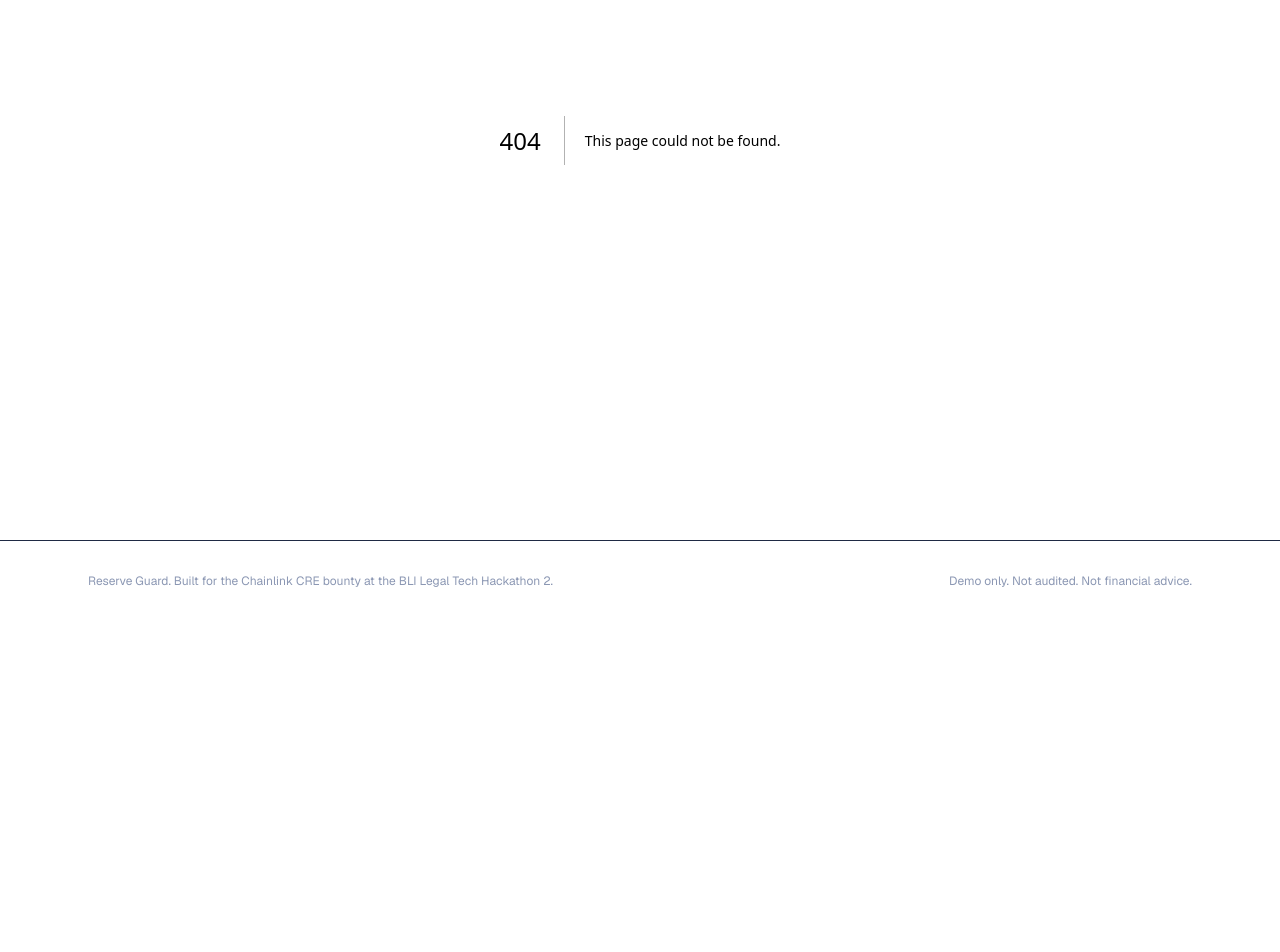
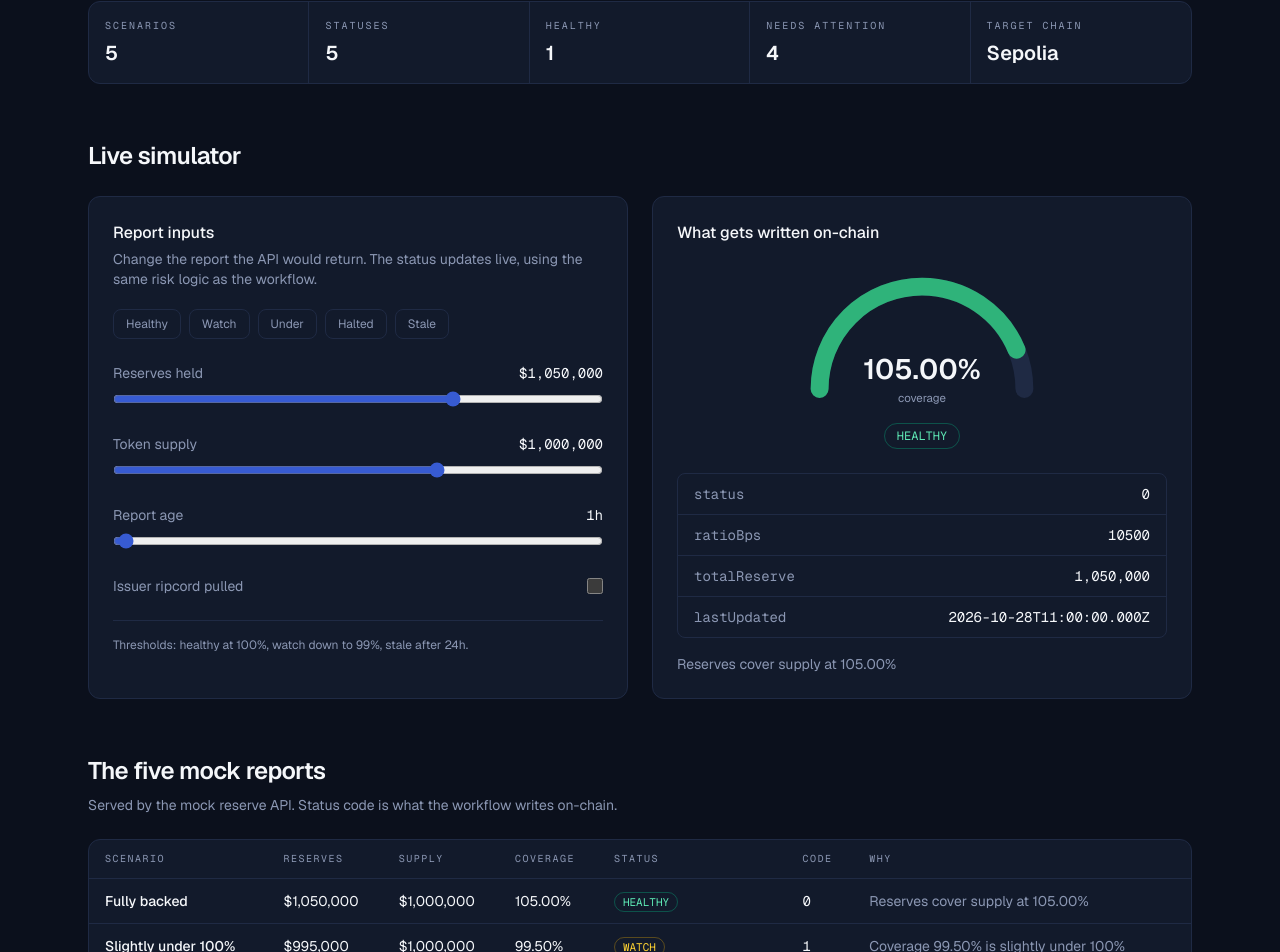
Before and after one commit to ayushsingh82/Attest, a Next.js app: page /dashboard in a window 1280 px wide. Before the commit this address had no page. Shown: the part 325-1277 px from the top of the page. Before the commit the page ends 946 px from the top, so only its background shows below. Built offline with nearby package versions, Linux system fonts and the light colour scheme.

Commit message:
Add dashboard with interactive simulator

```diff
--- /dev/null
+++ b/app/dashboard/page.tsx
@@ -0,0 +1,69 @@
+import { Simulator } from "@/components/simulator";
+import { PageTitle } from "@/components/site";
+import { STATUS_TONE, rows } from "@/lib/scenarios";
+import { cn } from "@/lib/utils";
+
+export const metadata = { title: "Dashboard" };
+
+const pct = (bps: number) => `${(bps / 100).toFixed(2)}%`;
+
+export default function DashboardPage() {
+  const tally = rows.reduce<Record<string, number>>((m, r) => ({ ...m, [r.result.status]: (m[r.result.status] ?? 0) + 1 }), {});
+  return (
+    <>
+      <PageTitle title="Dashboard" description="Try the risk logic, then see how each of the five mock reports is classified. The workflow runs this exact code on every node." />
+      <div className="mx-auto max-w-6xl space-y-14 px-4 py-12 sm:px-6">
+        <section>
+          <div className="grid grid-cols-2 divide-x divide-y overflow-hidden rounded-xl border bg-surface sm:grid-cols-3 lg:grid-cols-5 lg:divide-y-0">
+            {[
+              ["Scenarios", String(rows.length)],
+              ["Statuses", String(Object.keys(tally).length)],
+              ["Healthy", String(tally.HEALTHY ?? 0)],
+              ["Needs attention", String(rows.length - (tally.HEALTHY ?? 0))],
+              ["Target chain", "Sepolia"],
+            ].map(([k, v]) => (
+              <div key={k} className="p-4">
+                <p className="font-mono text-[10px] uppercase tracking-[0.2em] text-muted">{k}</p>
+                <p className="mt-1.5 text-xl font-semibold">{v}</p>
+              </div>
+            ))}
+          </div>
+        </section>
+
+        <section>
+          <h2 className="mb-6 text-2xl font-semibold tracking-tight">Live simulator</h2>
+          <Simulator />
+        </section>
+
+        <section>
+          <h2 className="text-2xl font-semibold tracking-tight">The five mock reports</h2>
+          <p className="mt-2 text-sm text-muted">Served by the mock reserve API. Status code is what the workflow writes on-chain.</p>
+          <div className="mt-6 overflow-x-auto rounded-xl border bg-surface">
+            <table className="w-full text-left text-sm">
+              <thead>
+                <tr className="border-b font-mono text-[10px] uppercase tracking-[0.15em] text-muted">
+                  {["Scenario", "Reserves", "Supply", "Coverage", "Status", "Code", "Why"].map((h) => (
+                    <th key={h} className="whitespace-nowrap px-4 py-3 font-normal">{h}</th>
+                  ))}
+                </tr>
+              </thead>
+              <tbody className="divide-y">
+                {rows.map((r) => (
+                  <tr key={r.id} className="transition-colors hover:bg-background/40">
+                    <td className="px-4 py-3 font-medium">{r.label}</td>
+                    <td className="px-4 py-3">${r.report.totalTrust.toLocaleString("en-US")}</td>
+                    <td className="px-4 py-3">${r.report.totalToken.toLocaleString("en-US")}</td>
+                    <td className="px-4 py-3">{pct(r.result.ratioBps)}</td>
+                    <td className="px-4 py-3"><span className={cn("rounded-full border px-2 py-0.5 font-mono text-[11px]", STATUS_TONE[r.result.status])}>{r.result.status}</span></td>
+                    <td className="px-4 py-3 font-mono">{r.result.statusCode}</td>
+                    <td className="min-w-56 px-4 py-3 text-muted">{r.result.reasons.join("; ")}</td>
+                  </tr>
+                ))}
+              </tbody>
+            </table>
+          </div>
+        </section>
+      </div>
+    </>
+  );
+}
--- /dev/null
+++ b/components/simulator.tsx
@@ -0,0 +1,112 @@
+"use client";
+
+import { useMemo, useState } from "react";
+import { assessReserves, DEFAULT_THRESHOLDS, type RiskStatus } from "@/cre/reserve-guard/risk";
+import { STATUS_TONE } from "@/lib/scenarios";
+import { cn } from "@/lib/utils";
+
+const NOW = Math.floor(Date.parse("2026-10-28T12:00:00Z") / 1000);
+const GAUGE: Record<RiskStatus, string> = {
+  HEALTHY: "#2fb37a",
+  WATCH: "#e8a93a",
+  STALE: "#e8a93a",
+  UNDERCOLLATERALIZED: "#e5484d",
+  HALTED: "#e5484d",
+};
+
+const PRESETS = [
+  { label: "Healthy", trust: 1_050_000, token: 1_000_000, ripcord: false, age: 1 },
+  { label: "Watch", trust: 995_000, token: 1_000_000, ripcord: false, age: 1 },
+  { label: "Under", trust: 900_000, token: 1_000_000, ripcord: false, age: 1 },
+  { label: "Halted", trust: 1_050_000, token: 1_000_000, ripcord: true, age: 1 },
+  { label: "Stale", trust: 1_050_000, token: 1_000_000, ripcord: false, age: 72 },
+];
+
+function Slider({ label, value, min, max, step, onChange, format }: { label: string; value: number; min: number; max: number; step: number; onChange: (n: number) => void; format: (n: number) => string }) {
+  return (
+    <label className="block">
+      <div className="flex items-baseline justify-between text-sm">
+        <span className="text-muted">{label}</span>
+        <span className="font-mono">{format(value)}</span>
+      </div>
+      <input type="range" min={min} max={max} step={step} value={value} onChange={(e) => onChange(Number(e.target.value))} className="mt-2 w-full accent-primary" />
+    </label>
+  );
+}
+
+export function Simulator() {
+  const [trust, setTrust] = useState(1_050_000);
+  const [token, setToken] = useState(1_000_000);
+  const [ripcord, setRipcord] = useState(false);
+  const [age, setAge] = useState(1);
+
+  const result = useMemo(
+    () => assessReserves({ accountName: "DemoUSD", totalTrust: trust, totalToken: token, ripcord, updatedAt: new Date((NOW - age * 3600) * 1000).toISOString() }, NOW),
+    [trust, token, ripcord, age],
+  );
+
+  const coverage = result.ratioBps / 100;
+  const angle = Math.min(coverage, 120) / 120; // 0..1 across the arc
+  const arc = 251; // half-circle length for r=80
+  const color = GAUGE[result.status];
+
+  return (
+    <div className="grid gap-6 lg:grid-cols-2">
+      <div className="rounded-xl border bg-surface p-6">
+        <h3 className="font-medium">Report inputs</h3>
+        <p className="mt-1 text-sm text-muted">Change the report the API would return. The status updates live, using the same risk logic as the workflow.</p>
+        <div className="mt-5 flex flex-wrap gap-2">
+          {PRESETS.map((p) => (
+            <button
+              key={p.label}
+              type="button"
+              onClick={() => { setTrust(p.trust); setToken(p.token); setRipcord(p.ripcord); setAge(p.age); }}
+              className="rounded-lg border px-3 py-1.5 text-xs transition-colors hover:border-primary hover:text-foreground text-muted"
+            >
+              {p.label}
+            </button>
+          ))}
+        </div>
+        <div className="mt-6 space-y-5">
+          <Slider label="Reserves held" value={trust} min={0} max={1_500_000} step={5_000} onChange={setTrust} format={(n) => `$${n.toLocaleString("en-US")}`} />
+          <Slider label="Token supply" value={token} min={0} max={1_500_000} step={5_000} onChange={setToken} format={(n) => `$${n.toLocaleString("en-US")}`} />
+          <Slider label="Report age" value={age} min={0} max={96} step={1} onChange={setAge} format={(n) => `${n}h`} />
+          <label className="flex items-center justify-between text-sm">
+            <span className="text-muted">Issuer ripcord pulled</span>
+            <input type="checkbox" checked={ripcord} onChange={(e) => setRipcord(e.target.checked)} className="size-4 accent-primary" />
+          </label>
+        </div>
+        <p className="mt-6 border-t pt-4 text-xs text-muted">
+          Thresholds: healthy at {DEFAULT_THRESHOLDS.healthyBps / 100}%, watch down to {DEFAULT_THRESHOLDS.watchBps / 100}%, stale after {DEFAULT_THRESHOLDS.maxAgeSeconds / 3600}h.
+        </p>
+      </div>
+
+      <div className="rounded-xl border bg-surface p-6">
+        <h3 className="font-medium">What gets written on-chain</h3>
+        <div className="mt-4 flex flex-col items-center">
+          <svg viewBox="0 0 200 120" className="w-64" role="img" aria-label={`Coverage ${coverage.toFixed(2)} percent`}>
+            <path d="M20 100 A80 80 0 0 1 180 100" fill="none" stroke="var(--color-border)" strokeWidth="14" strokeLinecap="round" />
+            <path d="M20 100 A80 80 0 0 1 180 100" fill="none" stroke={color} strokeWidth="14" strokeLinecap="round" strokeDasharray={`${arc * angle} ${arc}`} />
+            <text x="100" y="92" textAnchor="middle" className="fill-foreground text-[22px] font-semibold">{coverage.toFixed(2)}%</text>
+            <text x="100" y="110" textAnchor="middle" className="fill-muted text-[9px]">coverage</text>
+          </svg>
+          <span className={cn("mt-2 rounded-full border px-3 py-1 font-mono text-xs", STATUS_TONE[result.status])}>{result.status}</span>
+        </div>
+        <dl className="mt-6 divide-y rounded-lg border text-sm">
+          {[
+            ["status", `${result.statusCode}`],
+            ["ratioBps", `${result.ratioBps}`],
+            ["totalReserve", `${trust.toLocaleString("en-US")}`],
+            ["lastUpdated", new Date((NOW - age * 3600) * 1000).toISOString()],
+          ].map(([k, v]) => (
+            <div key={k} className="flex justify-between gap-4 px-4 py-2.5">
+              <dt className="font-mono text-muted">{k}</dt>
+              <dd className="truncate font-mono">{v}</dd>
+            </div>
+          ))}
+        </dl>
+        <p className="mt-4 text-sm text-muted">{result.reasons.join("; ")}</p>
+      </div>
+    </div>
+  );
+}
```
